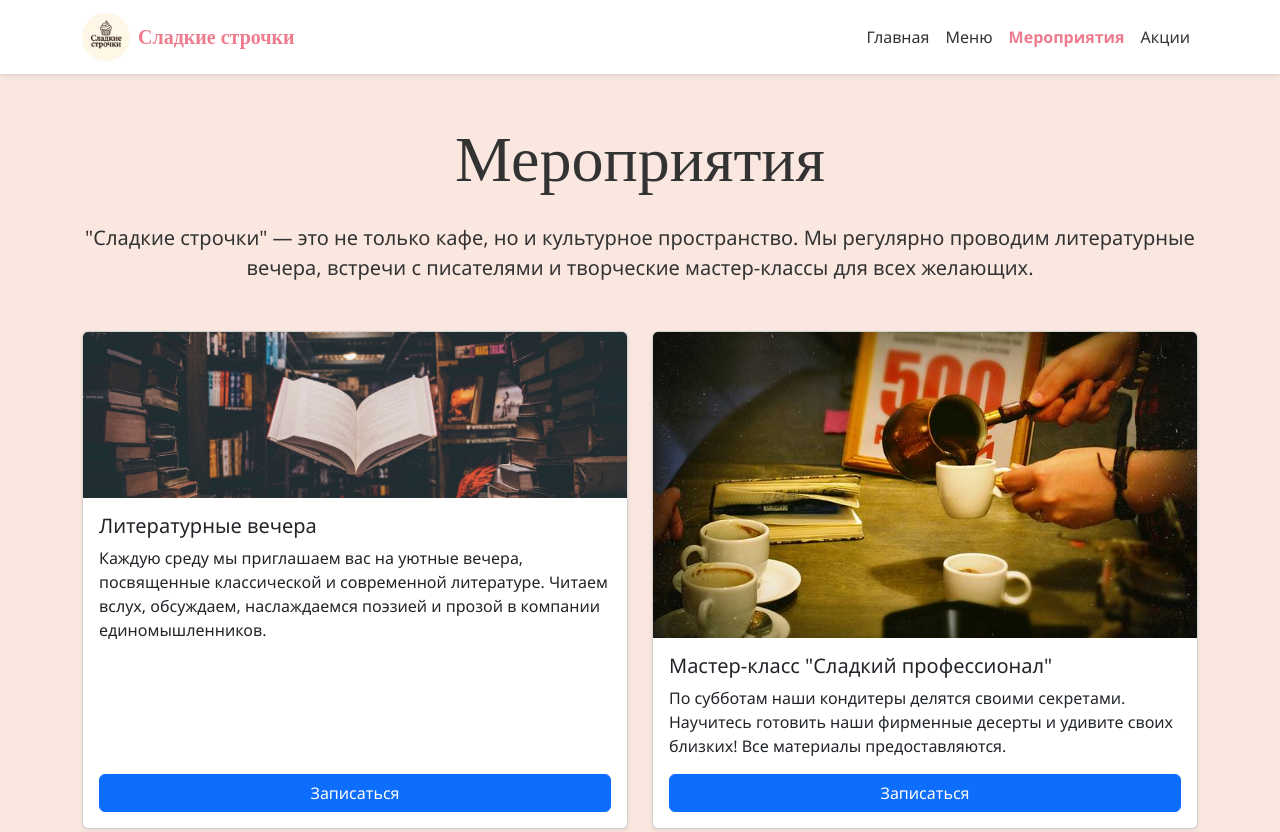
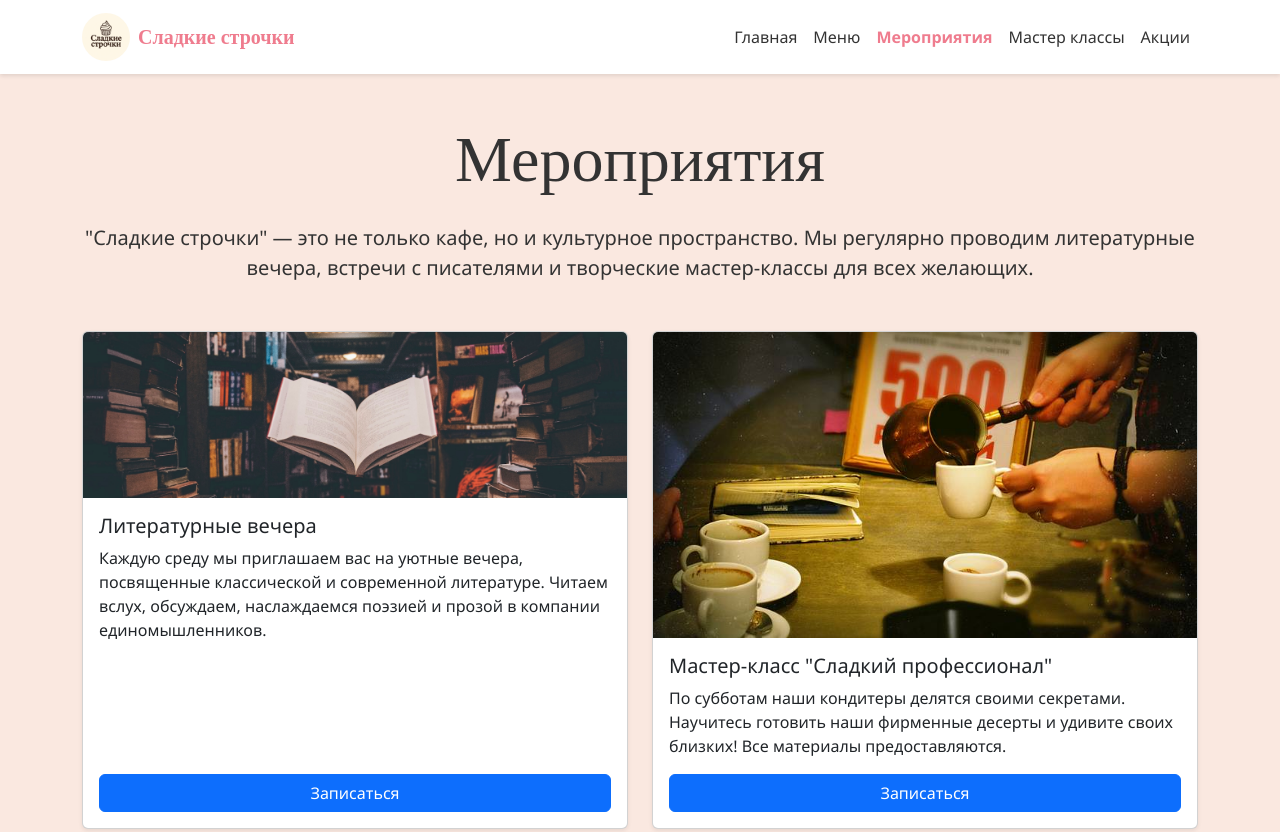
Before and after one commit to daravalll/CafeNN, a plain HTML site: page events.html in a window 1280 px wide. Shown: the top 832 px of the page. Drawn offline with nearby package versions, Linux system fonts and the light colour scheme.

Commit message:
Update events.html

```diff
--- a/events.html
+++ b/events.html
@@ -27,6 +27,9 @@
                     </li>
                     <li class="nav-item">
                         <a class="nav-link active" aria-current="page" href="events.html">Мероприятия</a>
+                    </li>
+                    <li class="nav-item">
+                        <a class="nav-link" href="masterclass.html">Мастер классы</a>
                     </li>
                     <li class="nav-item">
                         <a class="nav-link" href="promotions.html">Акции</a>
```
